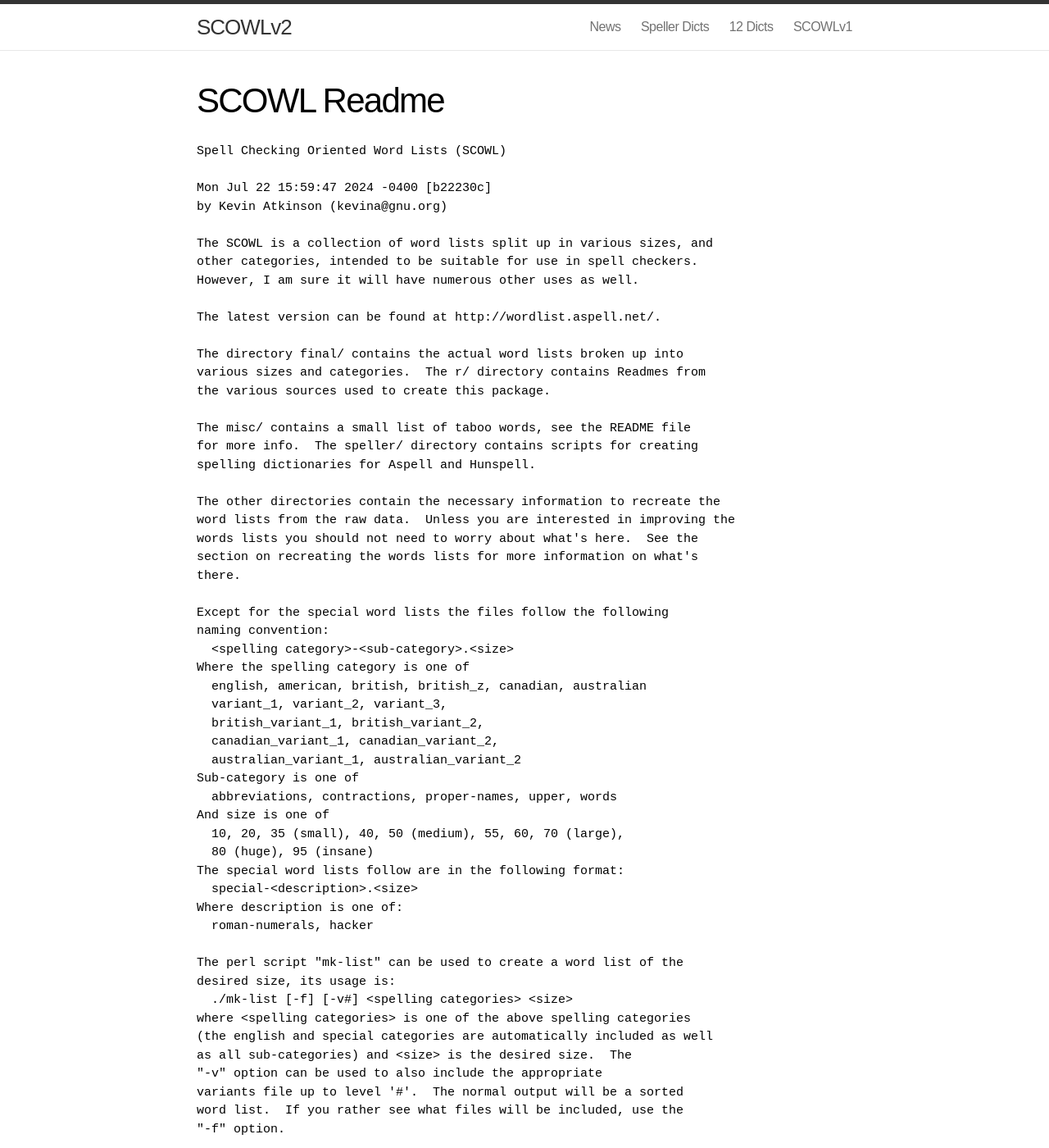
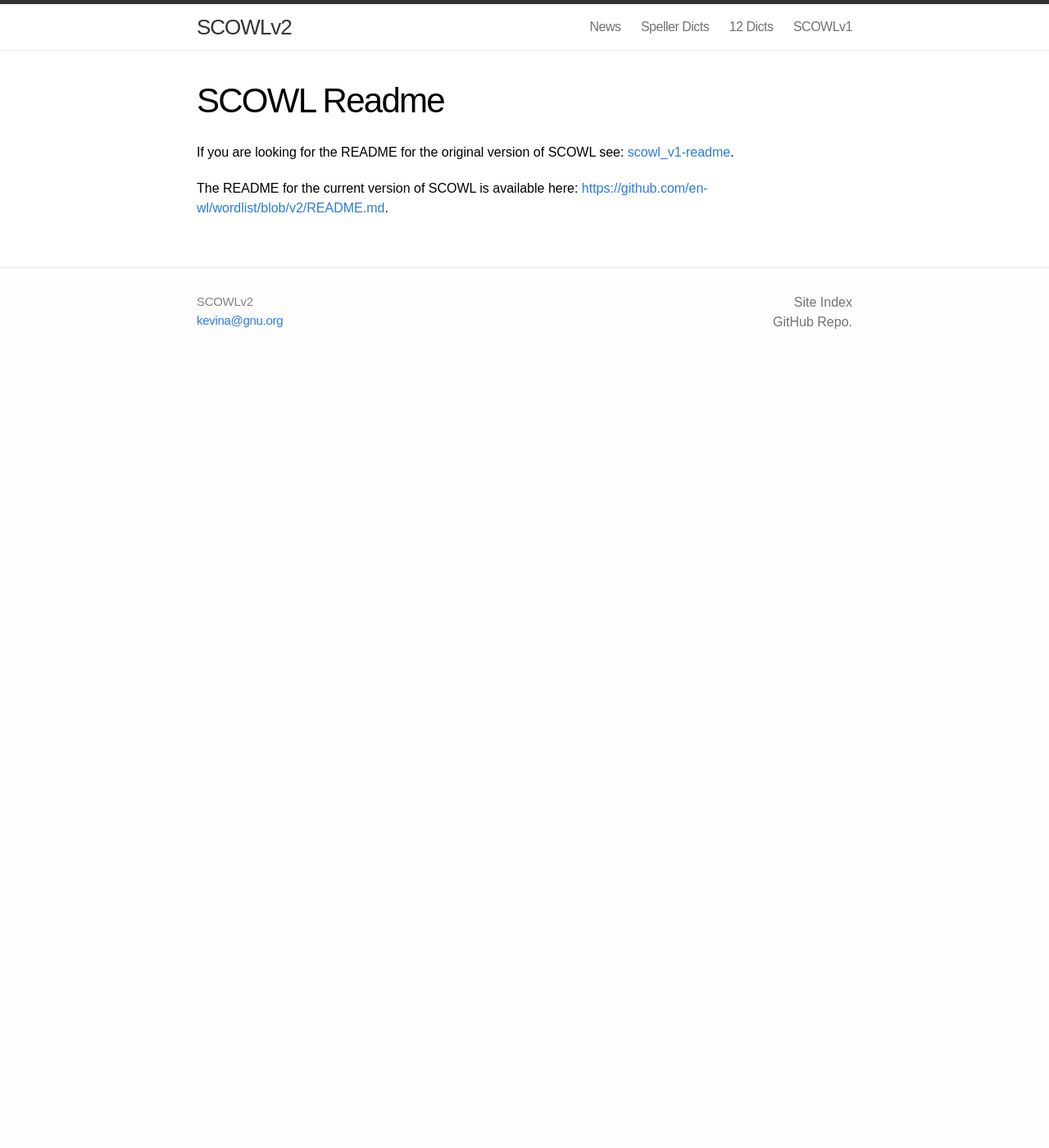
Before and after one commit to en-wl/en-wl.github.io, a Jekyll site: the page built from scowl-readme.md, in a window 1280 px wide and 1400 px high. Shown: the whole window at 82% size. Built offline with Jekyll 4.4.1, drawn with Linux system fonts in a browser that asks for light colours; some of the changed text lies outside the part shown.

Commit message:
Rename original SCOWL readme to scowl_v1-readme.

```diff
--- a/scowl-readme.md
+++ b/scowl-readme.md
@@ -1,5 +1,8 @@
 ---
-layout: readme-text
+layout: page
 title: SCOWL Readme
-file: scowl-readme
 ---
+
+If you are looking for the README for the original version of SCOWL see: [scowl_v1-readme](/scowl_v1-readme).
+
+The README for the current version of SCOWL is available here: <https://github.com/en-wl/wordlist/blob/v2/README.md>.
```
Also changed, not shown: other.md (+7 -7 lines), scowl_v1-readme.md (added, +5 -0 lines), _includes/scowl_v1-readme (renamed from _includes/scowl-readme).
